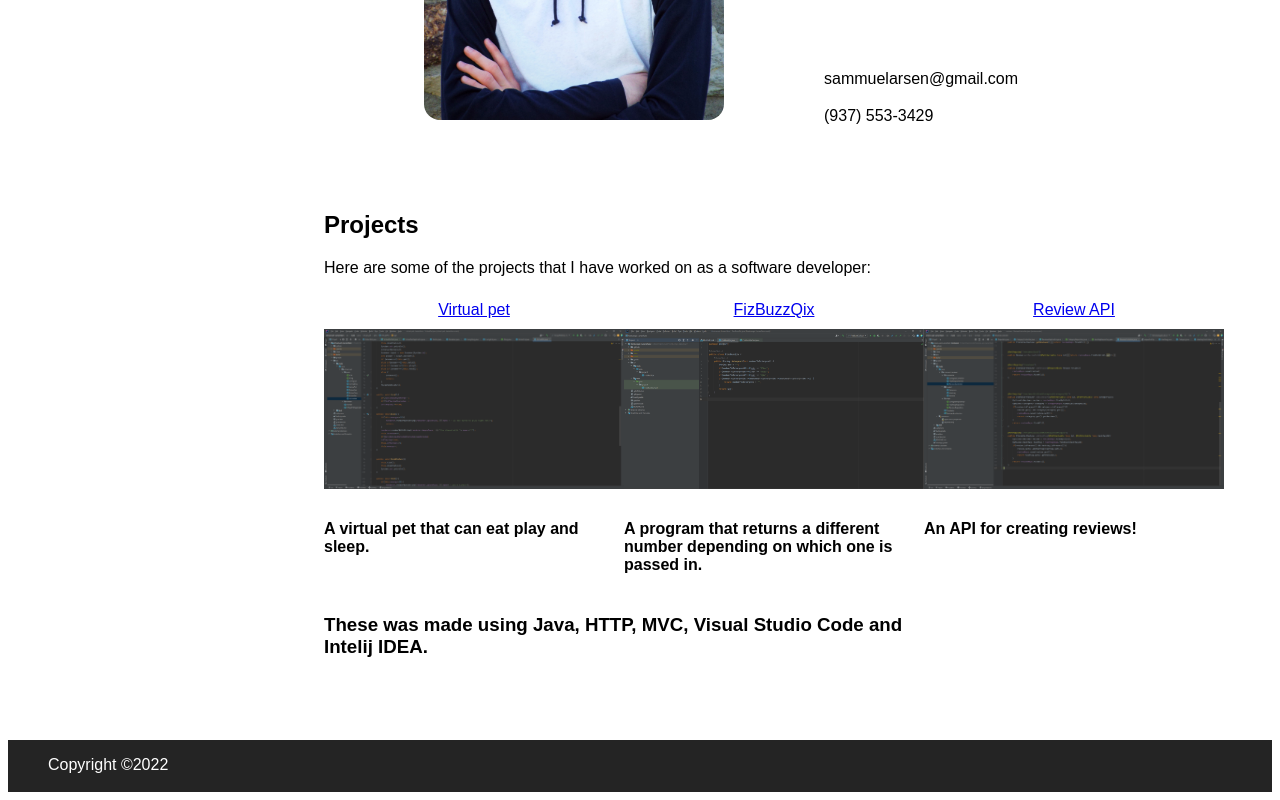
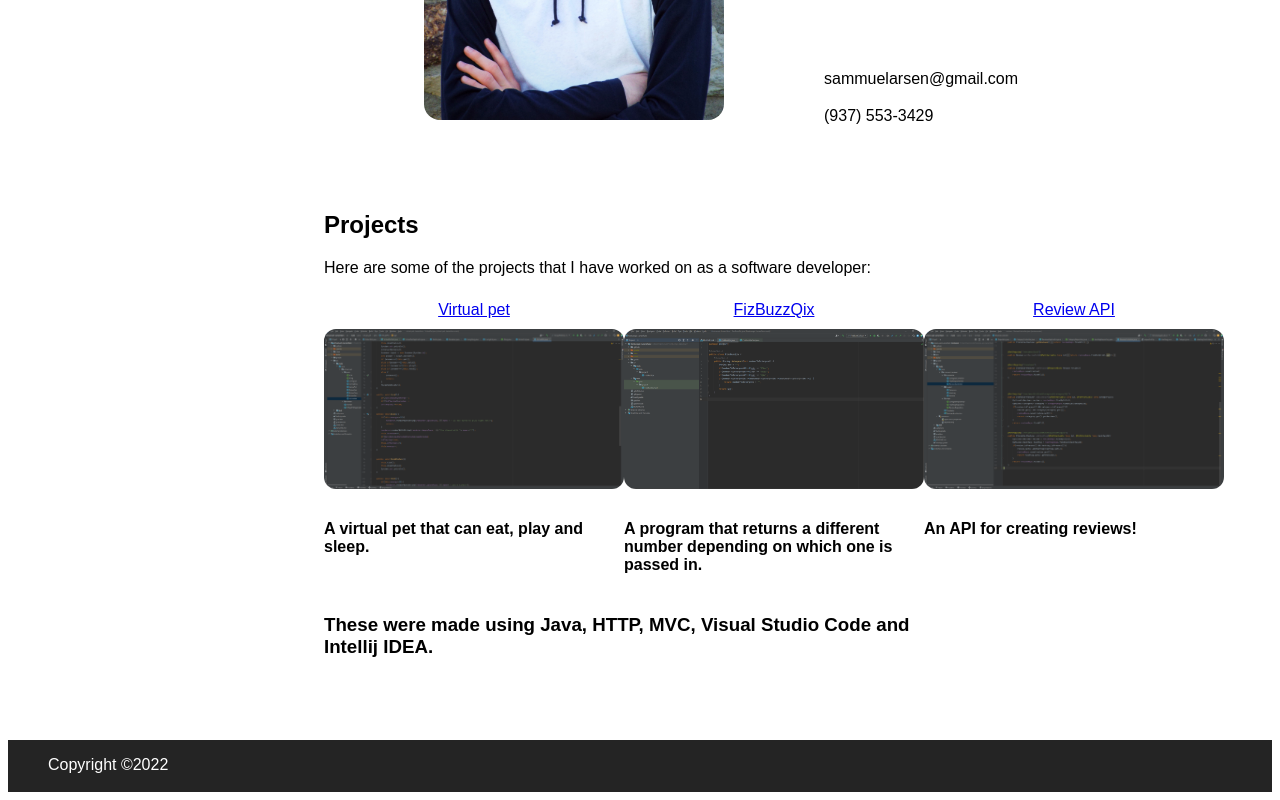
Before and after one commit to LarsenSam/PersonalPortfolio, a plain HTML site: page index.html in a window 1280 px wide. Shown: the part 553-1353 px from the top of the page. Drawn offline with Linux system fonts and the light colour scheme.

Commit message:
Fixed typos

```diff
--- a/index.html
+++ b/index.html
@@ -40,19 +40,18 @@
                 <a href="https://github.com/2022-Fall-Cohort/review-api-LarsenSam" target="_blank" id="gitLink">Review API</a>
                 <img src="img/Review_API.PNG" id="gitPic">
 
-                <h4>A virtual pet that can eat play and sleep.</h4>
+                <h4>A virtual pet that can eat, play and sleep.</h4>
                 <h4>A program that returns a different number depending on which one is passed in.</h4>
                 <h4>An API for creating reviews!</h4>
 
 
 
             </div>
-            <h3>These was made using Java, HTTP, MVC, Visual Studio Code and Intelij IDEA.</h3>
+            <h3>These were made using Java, HTTP, MVC, Visual Studio Code and Intellij IDEA.</h3>
 
         </section>
         <div class="footer">
-            <p>Copyright &copy;2022
-            </p>
+            <p>Copyright &copy;2022</p>
         </div>
     </body>
 </html>
--- a/style.css
+++ b/style.css
@@ -95,6 +95,7 @@
             width: 300px;
             margin: auto;
             transition: 0.3s;
+            border-radius: 12px;
         }
         #gitPic:hover{
             width: 320px;
```
